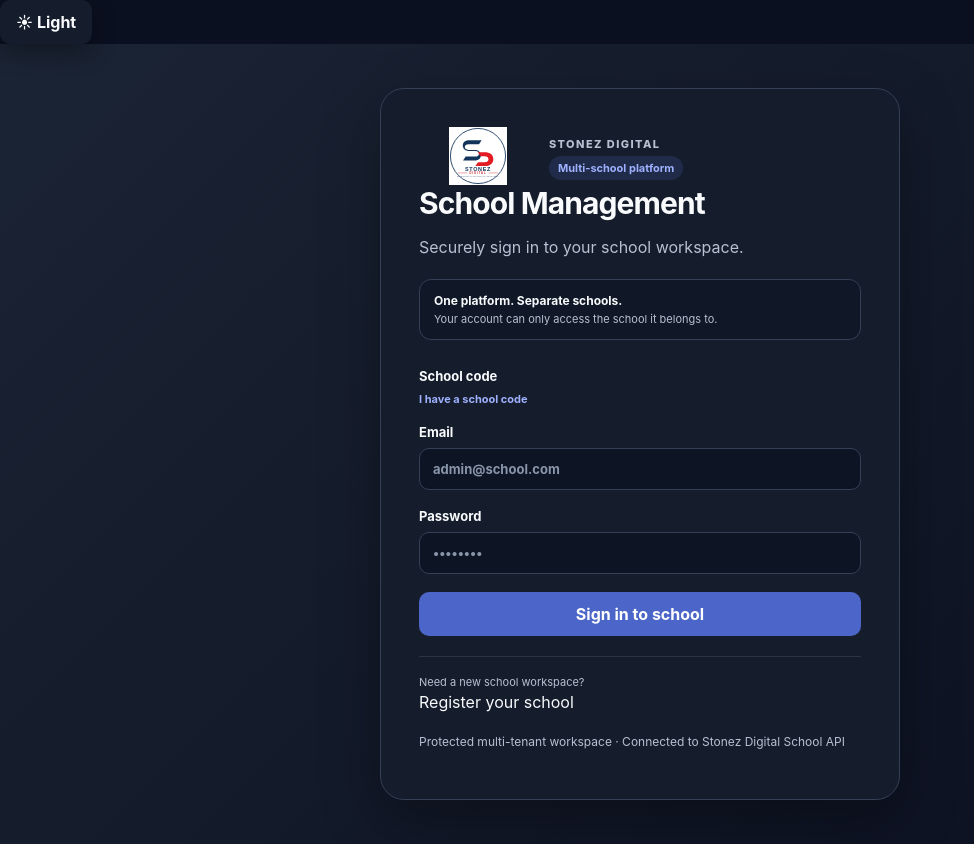
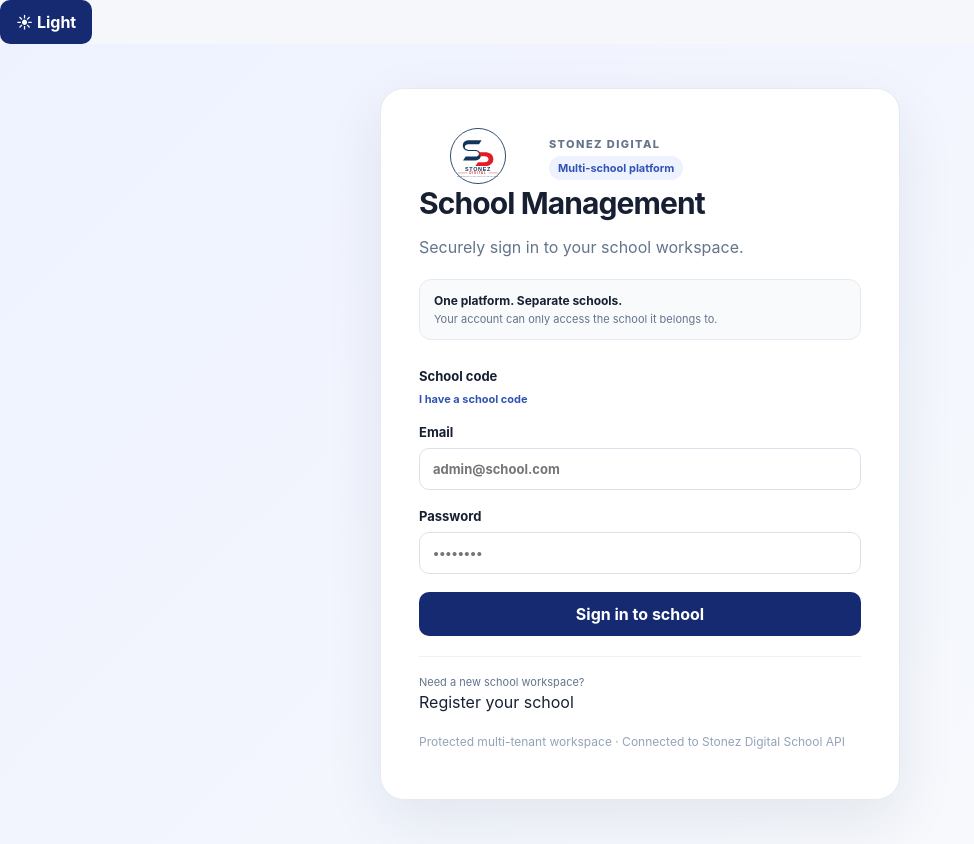
Before and after one commit to Stonez-Digital/user-management-app, a Next.js app in the folder frontend/: page / in a window 1280 px wide. Shown: the whole page, without its empty margins (0-974 px from the left). Built offline with nearby package versions, Linux system fonts and the light colour scheme.

Commit message:
revert: restore original platform colors and logo styling

```diff
--- a/frontend/app/globals.css
+++ b/frontend/app/globals.css
@@ -1,127 +1,86 @@
 *{box-sizing:border-box}
 html{overflow-x:hidden}
-body{margin:0;font-family:Inter,ui-sans-serif,system-ui,-apple-system,"Segoe UI",sans-serif;background:var(--page-bg);color:var(--text);overflow-x:hidden}
+body{margin:0;font-family:Inter,ui-sans-serif,system-ui,-apple-system,"Segoe UI",sans-serif;background:#f6f7fb;color:#172033;overflow-x:hidden}
 a{text-decoration:none;color:inherit}
 button,input,select{font:inherit}
 button{touch-action:manipulation}
-.auth-shell{min-height:100vh;min-height:100dvh;display:grid;place-items:center;background:linear-gradient(135deg,var(--primary-soft),var(--surface-muted));padding:env(safe-area-inset-top) env(safe-area-inset-right) env(safe-area-inset-bottom) env(safe-area-inset-left)}
-.auth-card{width:min(430px,calc(100% - 32px));background:#fff;border:1px solid var(--border);border-radius:24px;padding:38px;box-shadow:0 20px 60px var(--shadow)}
-.brand-mark{width:46px;height:46px;border-radius:13px;display:grid;place-items:center;background:var(--primary);color:#fff;font-weight:800;font-size:22px}
-.eyebrow{font-size:11px;letter-spacing:.13em;font-weight:800;color:var(--text-muted);margin:20px 0 7px}
+.auth-shell{min-height:100vh;min-height:100dvh;display:grid;place-items:center;background:linear-gradient(135deg,#eef2ff,#f8fafc);padding:env(safe-area-inset-top) env(safe-area-inset-right) env(safe-area-inset-bottom) env(safe-area-inset-left)}
+.auth-card{width:min(430px,calc(100% - 32px));background:#fff;border:1px solid #e7eaf0;border-radius:24px;padding:38px;box-shadow:0 20px 60px #1d274015}
+.brand-mark{width:46px;height:46px;border-radius:13px;display:grid;place-items:center;background:#162a72;color:#fff;font-weight:800;font-size:22px}
+.eyebrow{font-size:11px;letter-spacing:.13em;font-weight:800;color:#64748b;margin:20px 0 7px}
 .auth-card h1,.topbar h1{margin:0;font-size:30px;letter-spacing:-.03em}
-.muted{color:var(--text-muted)}
+.muted{color:#64748b}
 .form{display:grid;gap:18px;margin-top:28px}
 .form label{display:grid;gap:8px;font-size:13px;font-weight:700}
-.form input,.toolbar input{border:1px solid var(--border);border-radius:10px;padding:12px 13px;outline:none;min-width:0}
-.form input:focus,.toolbar input:focus{border-color:var(--primary-text);box-shadow:0 0 0 3px color-mix(in srgb,var(--primary-text) 12%,transparent)}
-button{border:0;border-radius:10px;padding:12px 16px;background:var(--primary);color:white;font-weight:750;cursor:pointer;min-height:44px}
+.form input,.toolbar input{border:1px solid #dbe1ea;border-radius:10px;padding:12px 13px;outline:none;min-width:0}
+.form input:focus,.toolbar input:focus{border-color:#536db8;box-shadow:0 0 0 3px #536db81c}
+button{border:0;border-radius:10px;padding:12px 16px;background:#162a72;color:white;font-weight:750;cursor:pointer;min-height:44px}
 button:disabled{opacity:.6}
-.hint{font-size:12px;color:var(--text-soft);margin-top:22px}
-.error{background:var(--danger-bg);color:var(--danger-text);border:1px solid var(--danger-border);border-radius:10px;padding:11px 13px;font-size:13px}
+.hint{font-size:12px;color:#94a3b8;margin-top:22px}
+.error{background:#fff1f2;color:#b42318;border:1px solid #fecdd3;border-radius:10px;padding:11px 13px;font-size:13px}
 .app-shell{display:flex;min-height:100vh;min-height:100dvh}
-.sidebar{width:248px;background:var(--sidebar-bg);color:var(--sidebar-text);padding:24px 16px;display:flex;flex-direction:column;position:fixed;inset:0 auto 0 0;z-index:20;overflow-y:auto}
+.sidebar{width:248px;background:#101a35;color:#dce4ff;padding:24px 16px;display:flex;flex-direction:column;position:fixed;inset:0 auto 0 0;z-index:20;overflow-y:auto}
 .logo{display:flex;align-items:center;gap:11px;padding:6px 10px 30px}
-.logo>span{display:grid;place-items:center;width:36px;height:36px;border-radius:10px;background:#fff;color:var(--primary);font-weight:900}
+.logo>span{display:grid;place-items:center;width:36px;height:36px;border-radius:10px;background:#fff;color:#162a72;font-weight:900}
 .logo strong,.logo small,.mini-user strong,.mini-user small{display:block}
-.logo strong{font-size:16px}.logo small{font-size:11px;color:var(--sidebar-muted);margin-top:2px}
+.logo strong{font-size:16px}.logo small{font-size:11px;color:#9eabd0;margin-top:2px}
 .sidebar nav{display:grid;gap:5px}
-.sidebar nav a{padding:12px 13px;border-radius:9px;color:var(--sidebar-muted);font-size:14px;min-height:44px;display:flex;align-items:center}
-.sidebar nav a:hover,.sidebar nav a.active{background:color-mix(in srgb, var(--sidebar-text) 7%, transparent);color:#fff}
-.sidebar-bottom{margin-top:auto;display:grid;gap:12px;border-top:1px solid color-mix(in srgb, var(--sidebar-text) 7%, transparent);padding-top:16px}
+.sidebar nav a{padding:12px 13px;border-radius:9px;color:#aeb9d8;font-size:14px;min-height:44px;display:flex;align-items:center}
+.sidebar nav a:hover,.sidebar nav a.active{background:#ffffff12;color:#fff}
+.sidebar-bottom{margin-top:auto;display:grid;gap:12px;border-top:1px solid #ffffff12;padding-top:16px}
 .mini-user{display:flex;gap:10px;align-items:center;min-width:0}
-.mini-user strong{font-size:12px}.mini-user small{font-size:11px;color:var(--text-soft)}
-.avatar{width:34px;height:34px;border-radius:50%;background:var(--primary);display:grid;place-items:center;font-weight:800;flex:0 0 auto}
-.ghost{background:transparent;border:1px solid color-mix(in srgb, var(--sidebar-text) 12%, transparent);color:var(--sidebar-text)}
+.mini-user strong{font-size:12px}.mini-user small{font-size:11px;color:#94a3b8}
+.avatar{width:34px;height:34px;border-radius:50%;background:#334477;display:grid;place-items:center;font-weight:800;flex:0 0 auto}
+.ghost{background:transparent;border:1px solid #ffffff20;color:#cbd5e1}
 .content{margin-left:248px;padding:34px;flex:1;max-width:1500px;min-width:0}
 .standalone{margin-left:248px}
 .topbar{display:flex;justify-content:space-between;align-items:flex-start;gap:20px;margin-bottom:30px}
 .topbar .eyebrow{margin-top:0}
-.status{background:#fff;border:1px solid var(--border);padding:8px 12px;border-radius:999px;font-size:12px;color:var(--text-muted);white-space:nowrap}
+.status{background:#fff;border:1px solid #e2e8f0;padding:8px 12px;border-radius:999px;font-size:12px;color:#475569;white-space:nowrap}
 .status span{display:inline-block;width:7px;height:7px;border-radius:50%;background:#22c55e;margin-right:7px}
 .stats{display:grid;grid-template-columns:repeat(4,1fr);gap:16px;margin-bottom:18px}
-.stat,.panel{background:#fff;border:1px solid var(--border);border-radius:16px}
+.stat,.panel{background:#fff;border:1px solid #e6eaf0;border-radius:16px}
 .stat{padding:20px;min-width:0}
-.stat span,.stat small{display:block;color:var(--text-muted);font-size:12px}
+.stat span,.stat small{display:block;color:#64748b;font-size:12px}
 .stat strong{display:block;font-size:32px;letter-spacing:-.04em;margin:8px 0}
 .grid-2{display:grid;grid-template-columns:1.45fr 1fr;gap:18px;margin-bottom:18px}
 .panel{padding:20px;margin-bottom:18px;min-width:0}
 .panel-head{display:flex;justify-content:space-between;align-items:center;gap:20px;margin-bottom:18px}
-.panel-head h2{margin:0;font-size:17px}.panel-head p{margin:5px 0 0;color:var(--text-muted);font-size:12px}.panel-head>a{font-size:13px;color:var(--primary-text);font-weight:700}
+.panel-head h2{margin:0;font-size:17px}.panel-head p{margin:5px 0 0;color:#64748b;font-size:12px}.panel-head>a{font-size:13px;color:#3154b4;font-weight:700}
 .table-wrap{overflow-x:auto;-webkit-overflow-scrolling:touch;width:100%}
 table{width:100%;min-width:560px;border-collapse:collapse;font-size:13px}
-th{text-align:left;color:var(--text-muted);font-weight:700;font-size:11px;text-transform:uppercase;letter-spacing:.04em}
-th,td{padding:13px 10px;border-bottom:1px solid var(--border-soft);white-space:nowrap}
-td strong,td small{display:block}td small{font-size:11px;color:var(--text-soft);margin-top:3px}
-.pill{display:inline-block;padding:5px 9px;border-radius:999px;background:var(--primary-soft);color:var(--primary-text);font-size:11px;font-weight:750;text-transform:capitalize}
-.pill.active{background:var(--success-bg);color:var(--success-text)}.pill.inactive,.pill.withdrawn{background:var(--danger-bg);color:var(--danger-text)}.pill.graduated{background:var(--primary-soft);color:var(--primary-text)}
-.role-list{display:grid;gap:3px}.role-list div{display:flex;justify-content:space-between;gap:12px;padding:10px 2px;border-bottom:1px solid var(--border-soft);text-transform:capitalize;font-size:13px}.role-list strong{font-size:12px}
+th{text-align:left;color:#64748b;font-weight:700;font-size:11px;text-transform:uppercase;letter-spacing:.04em}
+th,td{padding:13px 10px;border-bottom:1px solid #edf0f4;white-space:nowrap}
+td strong,td small{display:block}td small{font-size:11px;color:#94a3b8;margin-top:3px}
+.pill{display:inline-block;padding:5px 9px;border-radius:999px;background:#eef2ff;color:#3b4d99;font-size:11px;font-weight:750;text-transform:capitalize}
+.pill.active{background:#ecfdf3;color:#027a48}.pill.inactive,.pill.withdrawn{background:#fff1f2;color:#b42318}.pill.graduated{background:#eff6ff;color:#1d4ed8}
+.role-list{display:grid;gap:3px}.role-list div{display:flex;justify-content:space-between;gap:12px;padding:10px 2px;border-bottom:1px solid #edf0f4;text-transform:capitalize;font-size:13px}.role-list strong{font-size:12px}
 .module-grid{display:grid;grid-template-columns:repeat(4,1fr);gap:12px}
-.module{border:1px solid var(--border);border-radius:12px;padding:16px;display:grid;grid-template-columns:auto 1fr;gap:10px;position:relative;min-width:0}
-.module-icon{width:30px;height:30px;border-radius:8px;background:var(--primary-soft);color:var(--primary-text);display:grid;place-items:center;font-weight:800}
-.module strong{font-size:13px}.module p{font-size:11px;color:var(--text-muted);line-height:1.4;margin:5px 0 0}.module>span{position:absolute;top:10px;right:10px;font-size:9px;color:var(--primary-text);text-transform:uppercase;font-weight:800}
-.empty{padding:30px;text-align:center;color:var(--text-soft);font-size:13px}.banner{margin-bottom:18px}
+.module{border:1px solid #e6eaf0;border-radius:12px;padding:16px;display:grid;grid-template-columns:auto 1fr;gap:10px;position:relative;min-width:0}
+.module-icon{width:30px;height:30px;border-radius:8px;background:#eef2ff;color:#3154b4;display:grid;place-items:center;font-weight:800}
+.module strong{font-size:13px}.module p{font-size:11px;color:#64748b;line-height:1.4;margin:5px 0 0}.module>span{position:absolute;top:10px;right:10px;font-size:9px;color:#3154b4;text-transform:uppercase;font-weight:800}
+.empty{padding:30px;text-align:center;color:#94a3b8;font-size:13px}.banner{margin-bottom:18px}
 .toolbar{display:flex;justify-content:space-between;gap:12px;margin-bottom:15px;flex-wrap:wrap}.toolbar input{width:min(360px,100%)}
-.back{display:inline-block;color:var(--primary-text);font-size:13px;margin-bottom:16px}
+.back{display:inline-block;color:#3154b4;font-size:13px;margin-bottom:16px}
 .form-grid{display:grid;grid-template-columns:repeat(3,1fr);gap:16px}
 .form-grid label{display:grid;gap:7px;font-size:12px;font-weight:750}
-.form-grid input,.form-grid select,.inline-form input,.inline-form select{border:1px solid var(--border);border-radius:10px;padding:11px 12px;background:#fff;outline:none;min-width:0}
-.form-grid input:focus,.inline-form input:focus,.form-grid select:focus,.inline-form select:focus{border-color:var(--primary-text);box-shadow:0 0 0 3px color-mix(in srgb,var(--primary-text) 12%,transparent)}
+.form-grid input,.form-grid select,.inline-form input,.inline-form select{border:1px solid #dbe1ea;border-radius:10px;padding:11px 12px;background:#fff;outline:none;min-width:0}
+.form-grid input:focus,.inline-form input:focus,.form-grid select:focus,.inline-form select:focus{border-color:#536db8;box-shadow:0 0 0 3px #536db81c}
 .inline-form{display:flex;flex-wrap:wrap;gap:8px;margin-top:10px}.inline-form input,.inline-form select{min-width:90px;padding:8px 9px}.inline-form button{padding:8px 11px}
-.nested-list{margin-top:10px;padding:10px;background:var(--surface-muted);border-radius:10px;font-size:11px}.nested-list>div{padding:4px 0}.nested-item{display:inline-block;margin:6px 4px 0 0;padding:4px 8px;border-radius:999px;background:var(--surface-soft);font-size:11px}
-.search-inline{width:220px;border:1px solid var(--border);border-radius:10px;padding:11px 12px;background:#fff;outline:none}.search-inline:focus{border-color:var(--primary-text);box-shadow:0 0 0 3px color-mix(in srgb,var(--primary-text) 12%,transparent)}.form-action{display:flex;align-items:end}
+.nested-list{margin-top:10px;padding:10px;background:#f8fafc;border-radius:10px;font-size:11px}.nested-list>div{padding:4px 0}.nested-item{display:inline-block;margin:6px 4px 0 0;padding:4px 8px;border-radius:999px;background:#f1f5f9;font-size:11px}
+.search-inline{width:220px;border:1px solid #dbe1ea;border-radius:10px;padding:11px 12px;background:#fff;outline:none}.search-inline:focus{border-color:#536db8;box-shadow:0 0 0 3px #536db81c}.form-action{display:flex;align-items:end}
 .auth-card-wide{width:min(520px,calc(100% - 32px))}
-.auth-brand{display:flex;align-items:center;gap:12px}.auth-brand .eyebrow{margin:0 0 5px}.tenant-badge{font-size:11px;color:var(--primary-text);font-weight:750;background:var(--primary-soft);padding:5px 9px;border-radius:999px}
-.tenant-note{display:grid;gap:4px;background:var(--surface-muted);border:1px solid var(--border);border-radius:12px;padding:13px 14px;margin-top:22px}.tenant-note strong{font-size:12px}.tenant-note span,.auth-footer span,.auth-footer strong{font-size:11px;color:var(--text-muted)}
-.form label{position:relative}.link-button{background:none;color:var(--primary-text);padding:0;border:0;font-size:11px;text-align:left;min-height:auto}
-.auth-footer{display:grid;gap:3px;margin-top:20px;padding-top:18px;border-top:1px solid var(--border-soft)}.auth-footer strong{color:var(--text)}
-.school-identity{display:grid;grid-template-columns:1fr 1fr;gap:14px;margin-bottom:20px}.school-code-card{display:grid;gap:6px;padding:16px;background:var(--surface-muted);border:1px solid var(--border);border-radius:12px}.school-code-card small{font-size:11px;color:var(--text-muted)}.school-code-card strong{font-size:20px;letter-spacing:.04em}.school-code-card span{font-size:11px;color:var(--text-muted);line-height:1.45}
-.school-form{grid-template-columns:2fr auto;align-items:end}.tenant-cards{display:grid;grid-template-columns:repeat(3,1fr);gap:12px}.tenant-cards>div{display:grid;gap:5px;padding:16px;border:1px solid var(--border);border-radius:12px}.tenant-cards strong{font-size:14px}.tenant-cards span,.tenant-cards small{font-size:11px;color:var(--text-muted)}
-.tenant-next{display:grid;gap:4px;margin-top:14px;padding:14px;border-radius:12px;background:var(--primary-soft)}.tenant-next strong{font-size:12px;color:var(--primary-text)}.tenant-next span{font-size:11px;color:var(--text-muted);line-height:1.5}
+.auth-brand{display:flex;align-items:center;gap:12px}.auth-brand .eyebrow{margin:0 0 5px}.tenant-badge{font-size:11px;color:#3154b4;font-weight:750;background:#eef2ff;padding:5px 9px;border-radius:999px}
+.tenant-note{display:grid;gap:4px;background:#f8fafc;border:1px solid #e6eaf0;border-radius:12px;padding:13px 14px;margin-top:22px}.tenant-note strong{font-size:12px}.tenant-note span,.auth-footer span,.auth-footer strong{font-size:11px;color:#64748b}
+.form label{position:relative}.link-button{background:none;color:#3154b4;padding:0;border:0;font-size:11px;text-align:left;min-height:auto}
+.auth-footer{display:grid;gap:3px;margin-top:20px;padding-top:18px;border-top:1px solid #edf0f4}.auth-footer strong{color:#334155}
+.school-identity{display:grid;grid-template-columns:1fr 1fr;gap:14px;margin-bottom:20px}.school-code-card{display:grid;gap:6px;padding:16px;background:#f8fafc;border:1px solid #e6eaf0;border-radius:12px}.school-code-card small{font-size:11px;color:#64748b}.school-code-card strong{font-size:20px;letter-spacing:.04em}.school-code-card span{font-size:11px;color:#64748b;line-height:1.45}
+.school-form{grid-template-columns:2fr auto;align-items:end}.tenant-cards{display:grid;grid-template-columns:repeat(3,1fr);gap:12px}.tenant-cards>div{display:grid;gap:5px;padding:16px;border:1px solid #e6eaf0;border-radius:12px}.tenant-cards strong{font-size:14px}.tenant-cards span,.tenant-cards small{font-size:11px;color:#64748b}
+.tenant-next{display:grid;gap:4px;margin-top:14px;padding:14px;border-radius:12px;background:#eef2ff}.tenant-next strong{font-size:12px;color:#3154b4}.tenant-next span{font-size:11px;color:#475569;line-height:1.5}
 .auth-logo{width:118px;height:58px;object-fit:contain;display:block}.logo>span{background:#fff url("/stonez-digital-logo.svg") center/contain no-repeat;color:transparent;text-indent:-9999px;overflow:hidden}
 @media (max-width:1100px){.content,.standalone{padding:24px}.stats{grid-template-columns:repeat(2,minmax(0,1fr))}.grid-2{grid-template-columns:1fr}.module-grid{grid-template-columns:repeat(2,minmax(0,1fr))}}
 @media (max-width:900px){.sidebar{width:74px;padding:20px 10px}.sidebar .logo{justify-content:center;padding:6px 0 24px}.sidebar .logo div,.sidebar nav a{font-size:0}.sidebar nav a{justify-content:center;padding:11px 8px}.sidebar nav a:before{content:"•";font-size:22px;line-height:1}.sidebar-bottom .mini-user div:not(.avatar),.sidebar-bottom .ghost{display:none}.sidebar-bottom .mini-user{justify-content:center}.content,.standalone{margin-left:74px;padding:20px}.form-grid{grid-template-columns:1fr 1fr}}
 @media (max-width:700px){.auth-card{border-radius:18px;padding:28px}.topbar{display:block;margin-bottom:22px}.status{display:inline-block;margin-top:12px;max-width:100%;overflow:hidden;text-overflow:ellipsis}.panel{padding:16px}.panel-head{align-items:flex-start;flex-direction:column;gap:10px}.panel-head>div:last-child{max-width:100%}.school-identity,.tenant-cards,.school-form{grid-template-columns:1fr}.form-grid{grid-template-columns:1fr}.search-inline{width:100%}.module-grid{grid-template-columns:1fr}.role-list div{align-items:flex-start}}
 @media (max-width:560px){.content,.standalone{padding:16px}.sidebar{width:58px;padding:16px 7px}.sidebar .logo{padding-bottom:20px}.sidebar nav{gap:3px}.sidebar nav a{padding:10px 5px}.content,.standalone{margin-left:58px}.stats{grid-template-columns:1fr 1fr;gap:10px}.stat{padding:15px}.stat strong{font-size:26px}.grid-2{gap:0}.panel{margin-bottom:12px}.auth-card,.auth-card-wide{width:calc(100% - 20px);padding:22px}.auth-logo{width:100px;height:50px}.auth-card h1,.topbar h1{font-size:25px}.form{gap:15px;margin-top:22px}.form input,.form-grid input,.form-grid select{min-height:46px}.toolbar{display:grid;grid-template-columns:1fr}.toolbar input{width:100%}.inline-form{display:grid;grid-template-columns:1fr}.inline-form input,.inline-form select,.inline-form button{width:100%;min-height:44px}}
 @media (max-width:380px){.content,.standalone{padding:12px}.sidebar{width:52px;padding-left:5px;padding-right:5px}.content,.standalone{margin-left:52px}.stats{grid-template-columns:1fr}.auth-card,.auth-card-wide{width:calc(100% - 16px);padding:18px}}
-
-
-/* Stonez theme system */
-:root {
-  color-scheme: light;
-  --page-bg:#f5f6f8; --surface:#ffffff; --surface-muted:#f1f3f5; --surface-soft:#e7ebf0;
-  --border:#d6dbe2; --border-soft:#e5e8ed; --text:#182033; --text-muted:#5f6b7a; --text-soft:#7b8796;
-  --primary:#162a72; --primary-hover:#0f205c; --primary-soft:#e9edff; --primary-text:#2747a0;
-  --danger-bg:#fff0f0; --danger-border:#f3b8bd; --danger-text:#b4232d;
-  --success-bg:#edf8f1; --success-text:#167044;
-  --sidebar-bg:#111b36; --sidebar-text:#f5f7ff; --sidebar-muted:#b7c1d9; --input-bg:#ffffff; --shadow:#17213a1f;
-}
-html[data-theme="dark"] {
-  color-scheme: dark;
-  --page-bg:#0b1020; --surface:#151c2b; --surface-muted:#101827; --surface-soft:#1b2434;
-  --border:#344055; --border-soft:#2a3445; --text:#f8fafc; --text-muted:#b7c1d1; --text-soft:#8996aa;
-  --primary:#4b66c8; --primary-hover:#5d78dd; --primary-soft:#202b4a; --primary-text:#9eb1ff;
-  --danger-bg:#3a1720; --danger-border:#7f1d2d; --danger-text:#fecdd3;
-  --success-bg:#123525; --success-text:#86efac;
-  --sidebar-bg:#080e1c; --sidebar-text:#edf2ff; --sidebar-muted:#aebbd6; --input-bg:#0d1524; --shadow:#00000055;
-}
-html,body { background:var(--page-bg); color:var(--text); }
-body { transition:background-color .18s ease,color .18s ease; }
-.auth-shell { background:linear-gradient(135deg,var(--surface-soft),var(--page-bg)); }
-.auth-card,.stat,.panel,.status,.module,.school-code-card,.tenant-cards>div { background:var(--surface); color:var(--text); border-color:var(--border); }
-.form input,.toolbar input,.form-grid input,.form-grid select,.inline-form input,.inline-form select,.search-inline { background:var(--input-bg); color:var(--text); border-color:var(--border); }
-.form input::placeholder,.toolbar input::placeholder,.search-inline::placeholder { color:var(--text-soft); }
-.form input:focus,.toolbar input:focus,.form-grid input:focus,.inline-form input:focus,.form-grid select:focus,.inline-form select:focus,.search-inline:focus { border-color:var(--primary-text); box-shadow:0 0 0 3px color-mix(in srgb,var(--primary-text) 18%,transparent); }
-button { background:var(--primary); color:#fff; } button:hover:not(:disabled){background:var(--primary-hover);color:#fff;}
-.error{background:var(--danger-bg);color:var(--danger-text);border-color:var(--danger-border);}
-.status, .muted, .stat span, .stat small, .panel-head p, .hint, .mini-user small, .tenant-note span, .auth-footer span, .school-code-card small, .school-code-card span, .tenant-cards span, .tenant-cards small { color:var(--text-muted); }
-th{color:var(--text-muted);} th,td{border-bottom-color:var(--border-soft);} td small{color:var(--text-soft);}
-.role-list div{border-bottom-color:var(--border-soft);} .pill{background:var(--primary-soft);color:var(--primary-text);} .pill.active{background:var(--success-bg);color:var(--success-text);} .pill.inactive,.pill.withdrawn{background:var(--danger-bg);color:var(--danger-text);}
-.module-icon{background:var(--primary-soft);color:var(--primary-text);} .module p{color:var(--text-muted);} .module>span{color:var(--primary-text);}
-.nested-list,.tenant-note{background:var(--surface-muted);border-color:var(--border);color:var(--text);} .nested-item{background:var(--surface-soft);color:var(--text-muted);}
-.tenant-badge,.tenant-next{background:var(--primary-soft);} .tenant-badge,.tenant-next strong,.panel-head>a,.back,.link-button{color:var(--primary-text);} .tenant-next span{color:var(--text-muted);}
-.auth-footer{border-top-color:var(--border-soft);} .school-code-card strong,.tenant-cards strong{color:var(--text);}
-.sidebar{background:var(--sidebar-bg);color:var(--sidebar-text);} .sidebar nav a{color:var(--sidebar-muted);} .sidebar nav a:hover,.sidebar nav a.active{background:color-mix(in srgb,var(--sidebar-text) 10%,transparent);color:var(--sidebar-text);} .sidebar-bottom{border-top-color:color-mix(in srgb,var(--sidebar-text) 12%,transparent);}
-.avatar{background:var(--primary);color:#fff;} .ghost{background:transparent;color:var(--sidebar-text);border-color:color-mix(in srgb,var(--sidebar-text) 22%,transparent);}
-.logo>span{background:var(--surface);color:var(--primary);} .theme-toggle{background:var(--surface);color:var(--text);border-color:var(--border);box-shadow:0 8px 24px var(--shadow);} .theme-toggle:hover{background:var(--surface-soft);color:var(--text);}
-.brand-mark{background:var(--primary);color:#fff;}
-@media(max-width:700px){.theme-toggle{top:10px;right:10px;min-height:38px;padding:8px 10px;}}
+@media (prefers-reduced-motion:reduce){*,*::before,*::after{scroll-behavior:auto!important;transition:none!important;animation:none!important}}
```
